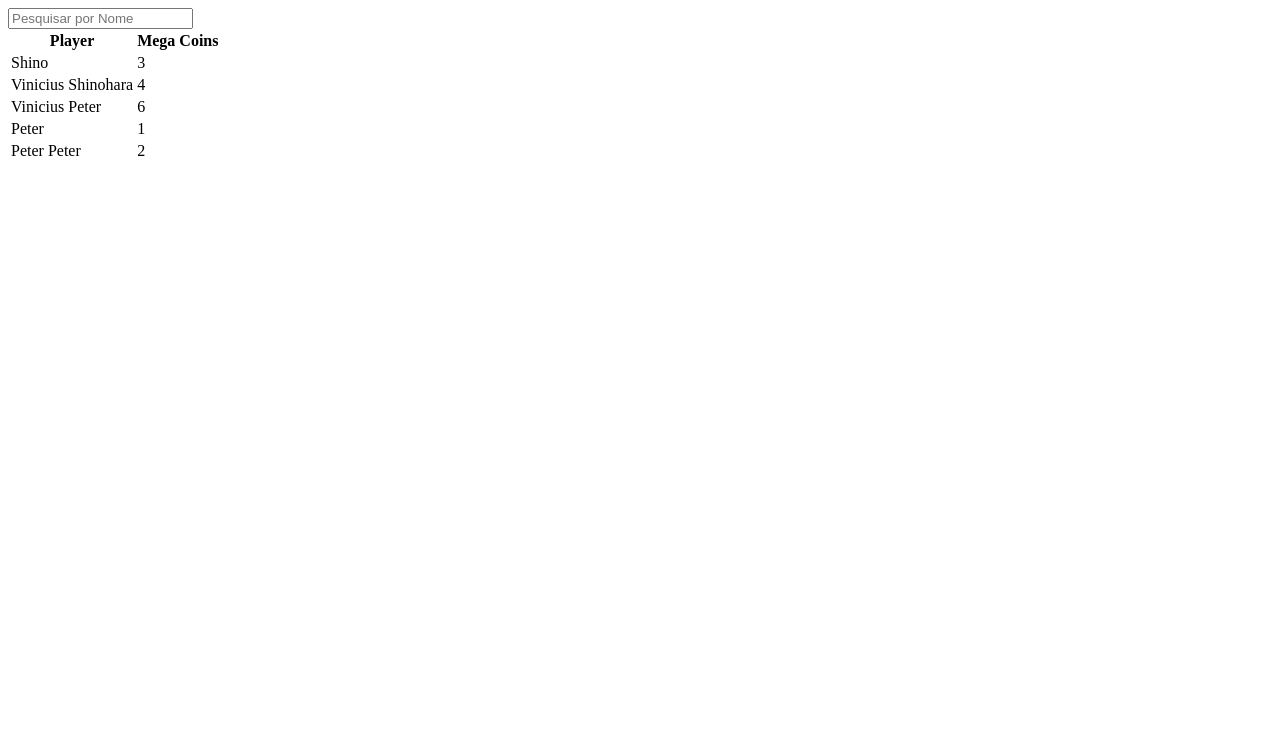
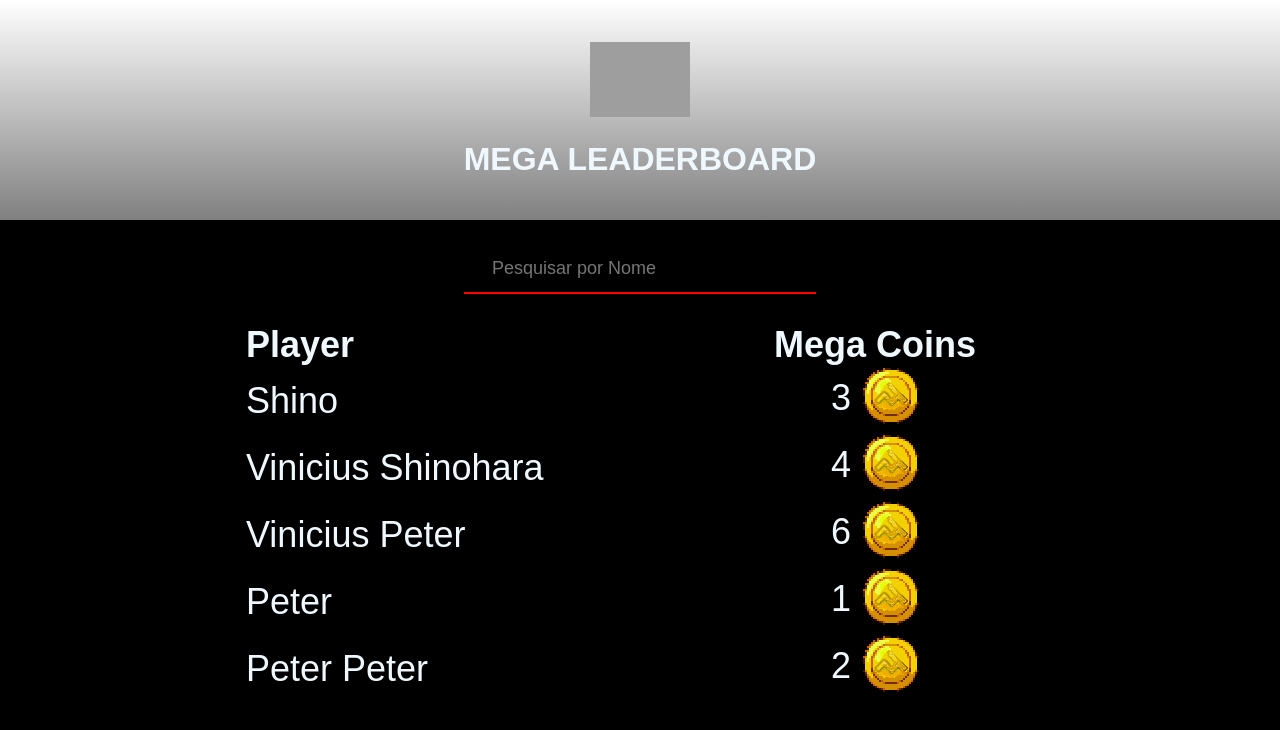
Before and after one commit to ShinoShinohara/megaCoin, a plain HTML site: page index.html in a window 1280 px wide. Drawn offline with Linux system fonts and the light colour scheme; grey boxes are pictures that could not be loaded; a web font is replaced by a local one.

Commit message:
uns css ai

```diff
--- a/index.html
+++ b/index.html
@@ -6,37 +6,144 @@
     <meta http-equiv="X-UA-Compatible" content="IE=edge">
     <meta name="viewport" content="width=device-width, initial-scale=1.0">
     <title>Document</title>
+    <style>
+        @import url('http://fonts.cdnfonts.com/css/maldini');
+
+        * {
+            margin: 0;
+            padding: 0;
+            box-sizing: border-box;
+            font-family: 'MALDINI', sans-serif;
+        }
+
+        body {
+            background-color: black;
+            color: aliceblue;
+        }
+
+        .header {
+            background: linear-gradient(180deg, white 0%, gray 100%);
+            height: 220px;
+            display: flex;
+            align-items: center;
+            justify-content: center;
+        }
+
+        .header-container {
+            display: flex;
+            flex-direction: column;
+            align-items: center;
+        }
+
+        .logo {
+            width: 100%;
+            max-width: 100px;
+            margin-bottom: 24px;
+        }
+
+        .input-container {
+            margin: 0 auto;
+            max-width: 400px;
+            padding: 24px;
+        }
+
+        input {
+            width: 100%;
+            height: 50px;
+            color: aliceblue;
+            background-color: black;
+        }
+
+        input[type=text] {
+            border: none;
+            border-bottom: 2px solid red;
+            background-position: 10px 10px;
+            background-repeat: no-repeat;
+            padding-left: 28px;
+            font-size: large;
+        }
+
+        textarea:focus,
+        input:focus {
+            outline: none;
+            border-bottom: 4px solid red;
+        }
+
+        table {
+            width: 100%;
+            max-width: 800px;
+            margin: 0 auto;
+            padding: 4px;
+            font-size: 36px;
+        }
+
+        thead {
+            width: 100%;
+        }
+
+        tbody {
+            display: table-row-group;
+            vertical-align: middle;
+        }
+
+        .player {
+            text-align: left;
+        }
+
+        .mega-coin {
+            text-align: center;
+        }
+
+        .coin {
+            text-align: center;
+        }
+
+        .coin::after {
+            vertical-align: middle;
+            content: url(./mega-coin.gif);
+            height: 52px;
+            margin-left: 12px;
+        }
+    </style>
 </head>
 
 <body>
-    <input type="text" id="searchBox" placeholder="Pesquisar por Nome">
-    <table class="table" id="tableid">
+    <header class="header">
+        <div class="header-container">
+            <img src="https://i.ibb.co/pf9jTBQ/logotext.png" alt="Mega Jr." class="logo">
+            <h1>MEGA LEADERBOARD</h1>
+        </div>
+    </header>
+    <div class="input-container">
+        <input type="text" id="searchBox" placeholder="Pesquisar por Nome">
+    </div>
+    <table id="tableid">
         <thead>
             <tr>
-                <th>Player</th>
-                <th>Mega Coins</th>
+                <th class="player">Player</th>
+                <th class="mega-coin">Mega Coins</th>
             </tr>
         </thead>
         <tbody>
             <tr>
                 <td>Shino</td>
-                <td>3</td>
+                <td class="coin">3</td>
             </tr>
             <tr>
                 <td>Vinicius Shinohara</td>
-                <td>4</td>
+                <td class="coin">4</td>
             </tr>
             <tr>
                 <td>Vinicius Peter</td>
-                <td>6</td>
+                <td class="coin">6</td>
             </tr>
             <tr>
                 <td>Peter</td>
-                <td>1</td>
+                <td class="coin">1</td>
             </tr>
             <tr>
                 <td>Peter Peter</td>
-                <td>2</td>
+                <td class="coin">2</td>
             </tr>
 
             <script>
```
Also changed, not shown: mega-coin.gif (added).
